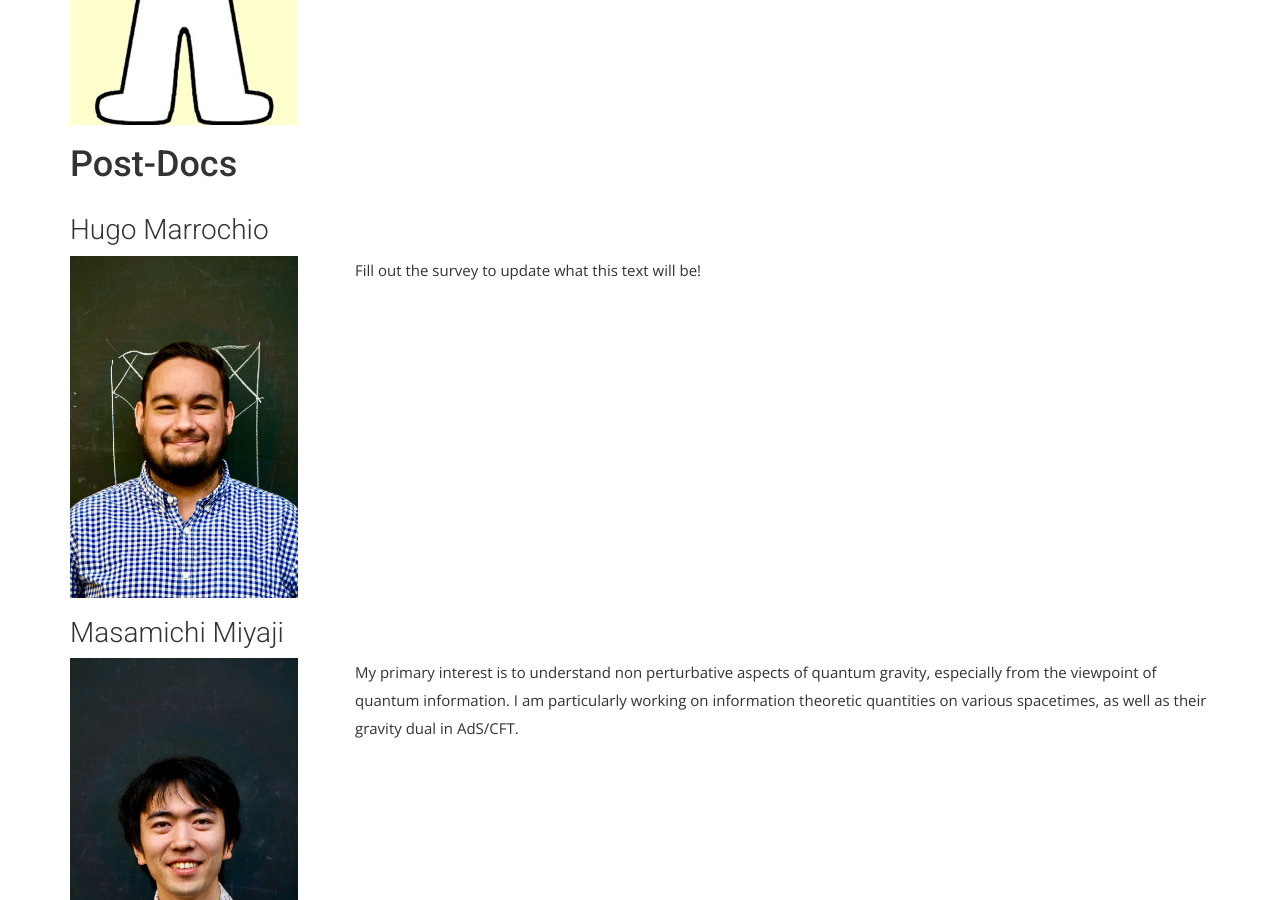
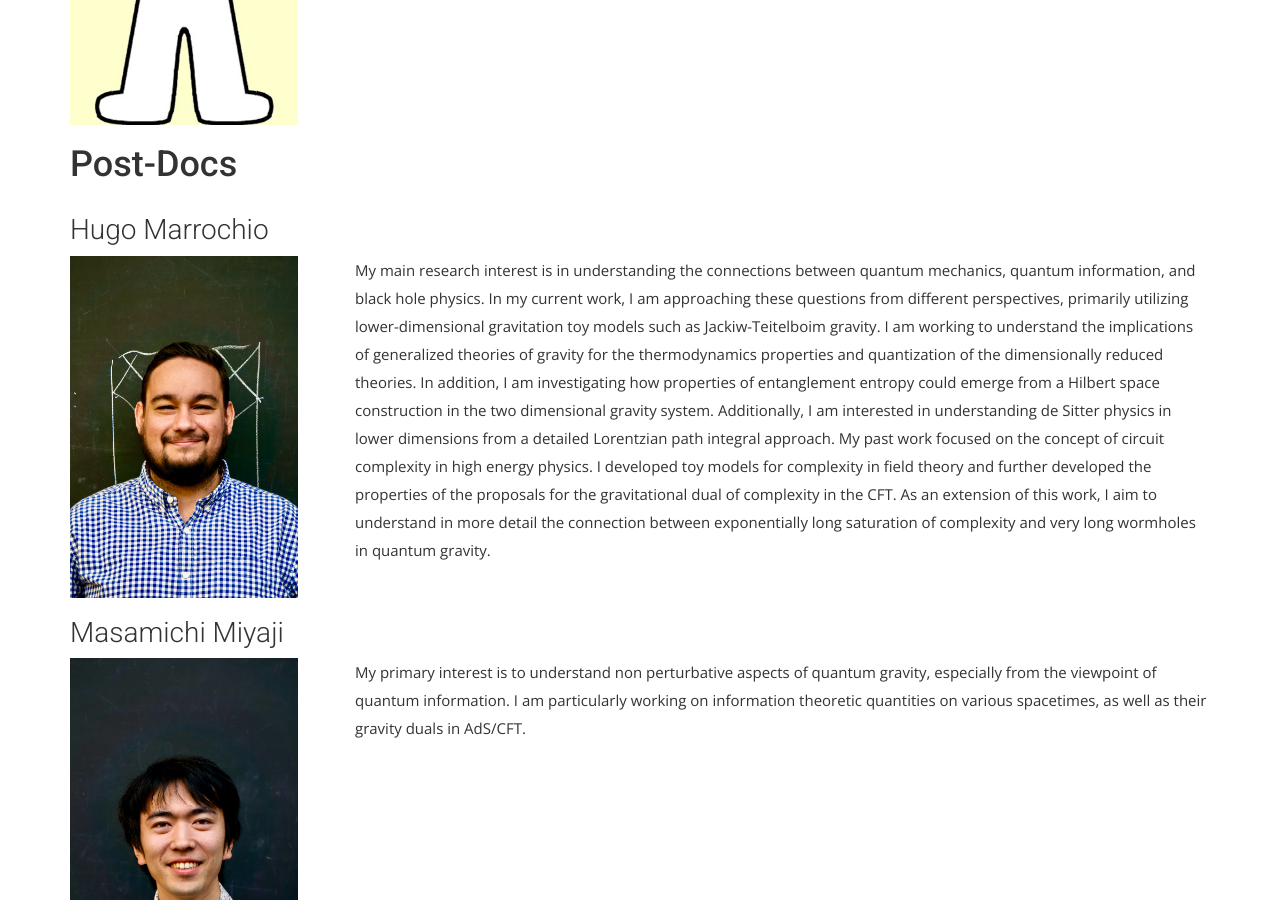
Before and after one commit to bousso-group/bousso-group.github.io, a Jekyll site: the page built from members.html, in a window 1280 px wide and 900 px high, scrolled down 1260 px. Built offline with Jekyll 4.4.1, drawn with Linux system fonts in a browser that asks for light colours; nearby versions of some CDN libraries; some web fonts are replaced.

Commit message:
Update bios

```diff
--- a/members.html
+++ b/members.html
@@ -54,7 +54,7 @@ permalink: /members/
             <h3> Hugo Marrochio</h3>
             <img src="{{ site.baseurl }}/img/members/hugo.jpg" alt="Hugo">
             <p>
-                Fill out the survey to update what this text will be!
+                My main research interest is in understanding the connections between quantum mechanics, quantum information, and black hole physics. In my current work, I am approaching these questions from different perspectives, primarily utilizing lower-dimensional gravitation toy models such as Jackiw-Teitelboim gravity. I am working to understand the implications of generalized theories of gravity for the thermodynamics properties and quantization of the dimensionally reduced theories. In addition, I am investigating how properties of entanglement entropy could emerge from a Hilbert space construction in the two dimensional gravity system. Additionally, I am interested in understanding de Sitter physics in lower dimensions from a detailed Lorentzian path integral approach. My past work focused on the concept of circuit complexity in high energy physics. I developed toy models for complexity in field theory and further developed the properties of the proposals for the gravitational dual of complexity in the CFT. As an extension of this work, I aim to understand in more detail the connection between exponentially long saturation of complexity and very long wormholes in quantum gravity.
             </p>
         </div>
     </div>
@@ -63,7 +63,7 @@ permalink: /members/
             <h3> Masamichi Miyaji</h3>
             <img src="{{ site.baseurl }}/img/members/masamichi.jpg" alt="Masamichi">
             <p>
-                My primary interest is to understand non perturbative aspects of quantum gravity, especially from the viewpoint of quantum information. I am particularly working on information theoretic quantities on various spacetimes, as well as their gravity dual in AdS/CFT.
+                My primary interest is to understand non perturbative aspects of quantum gravity, especially from the viewpoint of quantum information. I am particularly working on information theoretic quantities on various spacetimes, as well as their gravity duals in AdS/CFT.
             </p>
         </div>
     </div>
```
